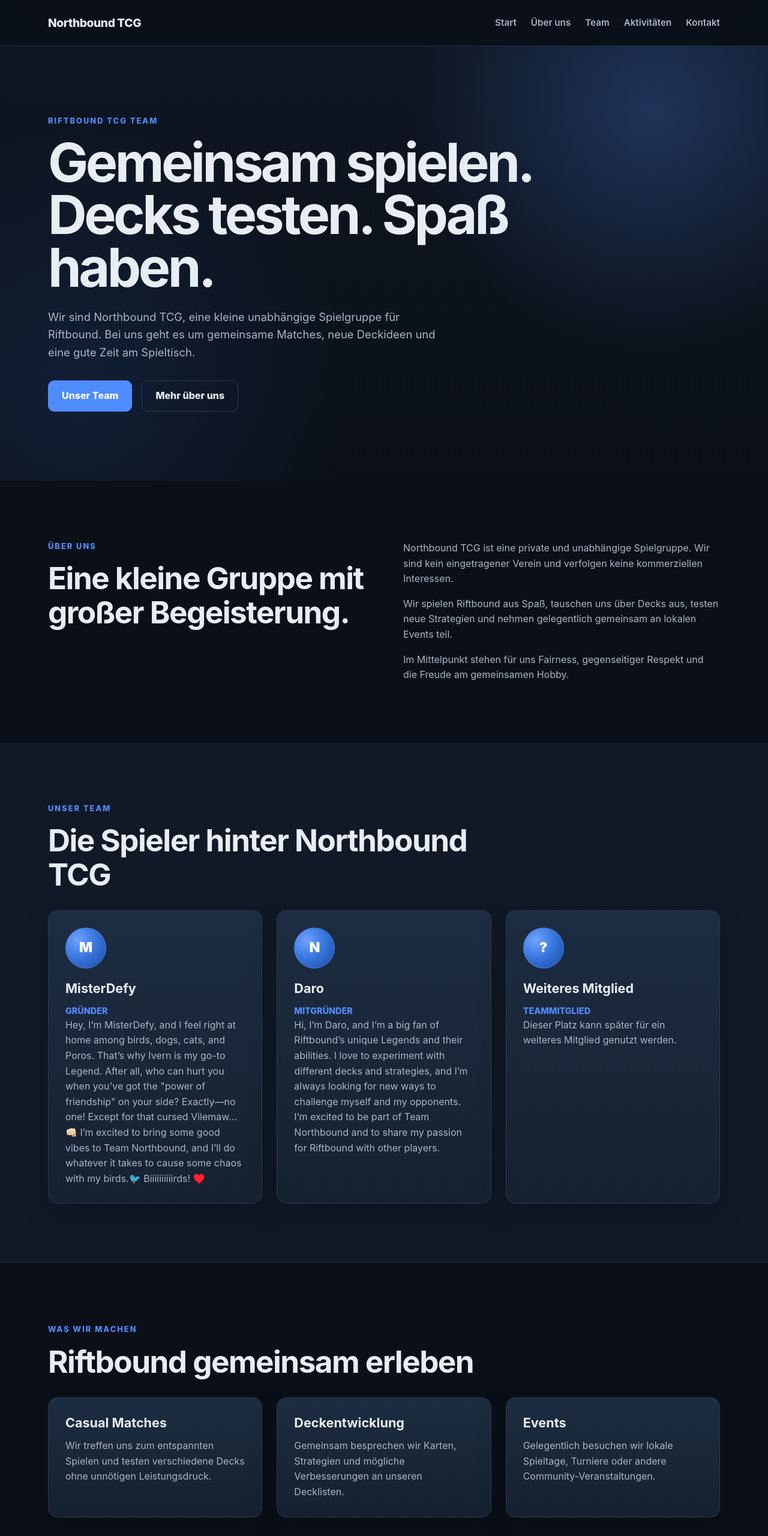
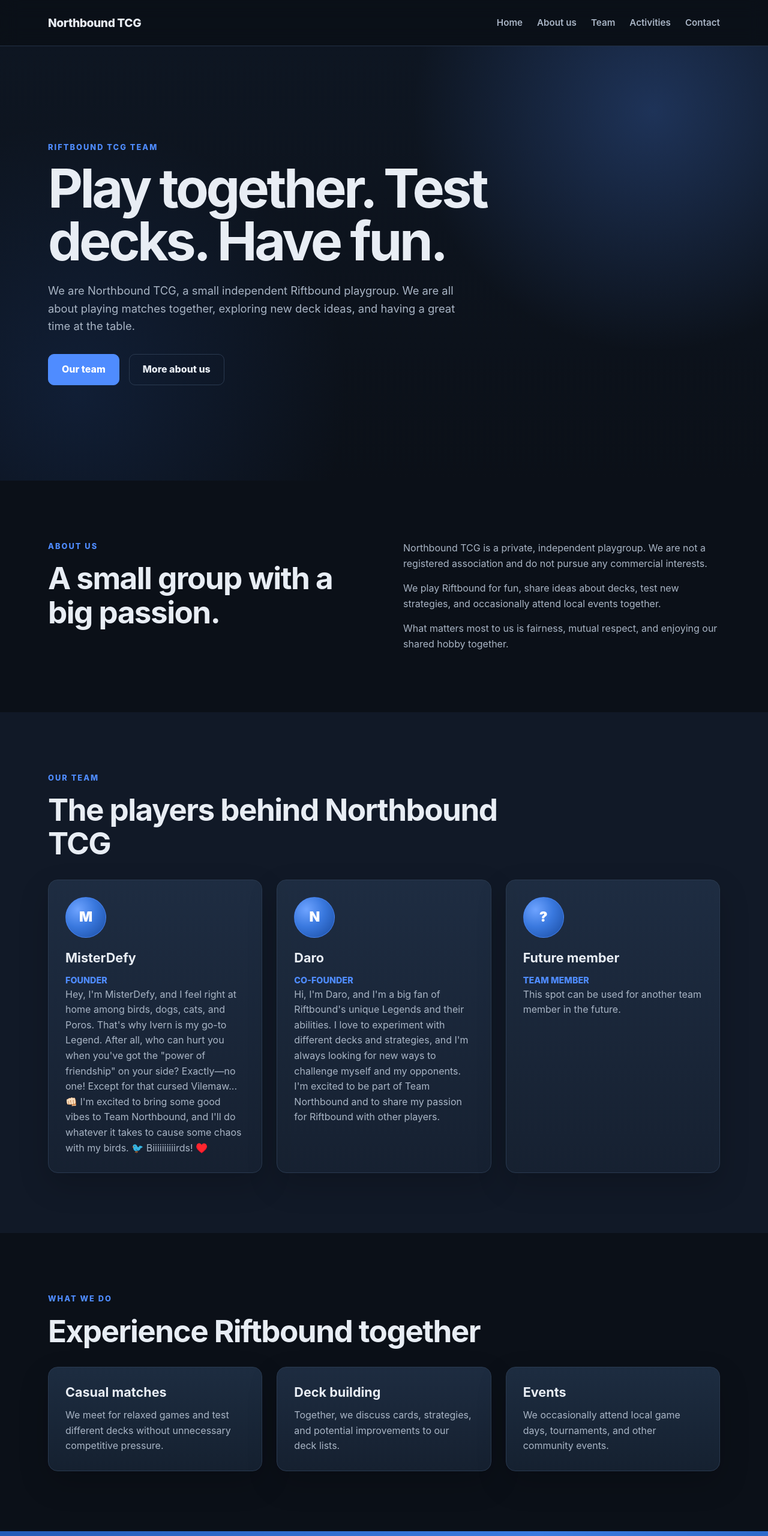
Before and after one commit to TheSandHawk/NBTCG, a website built with Vite: page index.html in a window 1280 px wide. Shown: the top 2560 px of the page at 60% size. Built offline with nearby package versions, Linux system fonts and the light colour scheme.

Commit message:
Translate site content and navigation to English

```diff
--- a/index.html
+++ b/index.html
@@ -1,12 +1,12 @@
 <!doctype html>
-<html lang="de">
+<html lang="en">
   <head>
     <meta charset="UTF-8" />
     <meta name="viewport" content="width=device-width, initial-scale=1.0" />
 
     <meta
       name="description"
-      content="Northbound TCG ist eine unabhängige Riftbound-Spielgruppe. Wir spielen aus Spaß, testen Decks und besuchen gemeinsam Events."
+      content="Northbound TCG is an independent Riftbound playgroup. We play for fun, test decks, and attend events together."
     />
 
     <title>Northbound TCG</title>
@@ -22,23 +22,23 @@
         <button
           class="menu-toggle"
           type="button"
-          aria-label="Navigation öffnen"
+          aria-label="Open navigation"
           aria-expanded="false"
           aria-controls="main-navigation"
         >
-          Menü
+          Menu
         </button>
 
         <nav
           id="main-navigation"
           class="main-navigation"
-          aria-label="Hauptnavigation"
+          aria-label="Main navigation"
         >
-          <a href="#start">Start</a>
-          <a href="#ueber-uns">Über uns</a>
+          <a href="#start">Home</a>
+          <a href="#ueber-uns">About us</a>
           <a href="#team">Team</a>
-          <a href="#aktivitaeten">Aktivitäten</a>
-          <a href="#kontakt">Kontakt</a>
+          <a href="#aktivitaeten">Activities</a>
+          <a href="#kontakt">Contact</a>
         </nav>
       </div>
     </header>
@@ -48,19 +48,19 @@
         <div class="container hero-content">
           <p class="eyebrow">Riftbound TCG Team</p>
 
-          <h1>Gemeinsam spielen. Decks testen. Spaß haben.</h1>
+          <h1>Play together. Test decks. Have fun.</h1>
 
           <p class="hero-text">
-            Wir sind Northbound TCG, eine kleine unabhängige Spielgruppe für
-            Riftbound. Bei uns geht es um gemeinsame Matches, neue Deckideen und
-            eine gute Zeit am Spieltisch.
+            We are Northbound TCG, a small independent Riftbound playgroup.
+            We are all about playing matches together, exploring new deck ideas,
+            and having a great time at the table.
           </p>
 
           <div class="hero-actions">
-            <a class="button" href="#team">Unser Team</a>
+            <a class="button" href="#team">Our team</a>
 
             <a class="button button-secondary" href="#ueber-uns">
-              Mehr über uns
+              More about us
             </a>
           </div>
         </div>
@@ -69,27 +69,25 @@
       <section id="ueber-uns" class="section">
         <div class="container content-grid">
           <div>
-            <p class="eyebrow">Über uns</p>
+            <p class="eyebrow">About us</p>
 
-            <h2>Eine kleine Gruppe mit großer Begeisterung.</h2>
+            <h2>A small group with a big passion.</h2>
           </div>
 
           <div class="content-text">
             <p>
-              Northbound TCG ist eine private und unabhängige Spielgruppe. Wir
-              sind kein eingetragener Verein und verfolgen keine kommerziellen
-              Interessen.
+              Northbound TCG is a private, independent playgroup. We are not a
+              registered association and do not pursue any commercial interests.
             </p>
 
             <p>
-              Wir spielen Riftbound aus Spaß, tauschen uns über Decks aus,
-              testen neue Strategien und nehmen gelegentlich gemeinsam an
-              lokalen Events teil.
+              We play Riftbound for fun, share ideas about decks, test new
+              strategies, and occasionally attend local events together.
             </p>
 
             <p>
-              Im Mittelpunkt stehen für uns Fairness, gegenseitiger Respekt und
-              die Freude am gemeinsamen Hobby.
+              What matters most to us is fairness, mutual respect, and enjoying
+              our shared hobby together.
             </p>
           </div>
         </div>
@@ -97,9 +95,9 @@
 
       <section id="team" class="section section-muted">
         <div class="container">
-          <p class="eyebrow">Unser Team</p>
+          <p class="eyebrow">Our team</p>
 
-          <h2>Die Spieler hinter Northbound TCG</h2>
+          <h2>The players behind Northbound TCG</h2>
 
           <div class="card-grid">
             <article class="card team-card">
@@ -107,13 +105,15 @@
 
               <h3>MisterDefy</h3>
 
-              <p class="player-role">Gründer</p>
+              <p class="player-role">Founder</p>
 
               <p>
-                Hey, I’m MisterDefy, and I feel right at home among birds, dogs, cats, and Poros.
-                That’s why Ivern is my go-to Legend. After all, who can hurt you when you’ve got the "power of friendship" on your side?
-                Exactly—no one! Except for that cursed Vilemaw...👊🏻
-                I’m excited to bring some good vibes to Team Northbound, and I’ll do whatever it takes to cause some chaos with my birds.🐦
+                Hey, I'm MisterDefy, and I feel right at home among birds, dogs,
+                cats, and Poros. That's why Ivern is my go-to Legend. After all,
+                who can hurt you when you've got the "power of friendship" on
+                your side? Exactly—no one! Except for that cursed Vilemaw... 👊🏻
+                I'm excited to bring some good vibes to Team Northbound, and I'll
+                do whatever it takes to cause some chaos with my birds. 🐦
                 Biiiiiiiiiirds! ♥️
               </p>
             </article>
@@ -123,25 +123,27 @@
 
               <h3>Daro</h3>
 
-              <p class="player-role">Mitgründer</p>
+              <p class="player-role">Co-founder</p>
 
               <p>
-                Hi, I’m Daro, and I’m a big fan of Riftbound’s unique Legends and their abilities.
-                I love to experiment with different decks and strategies, and I’m always looking for new ways to challenge myself and my opponents.
-                I’m excited to be part of Team Northbound and to share my passion for Riftbound with other players.
+                Hi, I'm Daro, and I'm a big fan of Riftbound's unique Legends
+                and their abilities. I love to experiment with different decks
+                and strategies, and I'm always looking for new ways to challenge
+                myself and my opponents. I'm excited to be part of Team
+                Northbound and to share my passion for Riftbound with other
+                players.
               </p>
             </article>
 
             <article class="card team-card">
               <div class="player-avatar" aria-hidden="true">?</div>
 
-              <h3>Weiteres Mitglied</h3>
+              <h3>Future member</h3>
 
-              <p class="player-role">Teammitglied</p>
+              <p class="player-role">Team member</p>
 
               <p>
-                Dieser Platz kann später für ein weiteres Mitglied genutzt
-                werden.
+                This spot can be used for another team member in the future.
               </p>
             </article>
           </div>
@@ -150,26 +152,26 @@
 
       <section id="aktivitaeten" class="section">
         <div class="container">
-          <p class="eyebrow">Was wir machen</p>
+          <p class="eyebrow">What we do</p>
 
-          <h2>Riftbound gemeinsam erleben</h2>
+          <h2>Experience Riftbound together</h2>
 
           <div class="card-grid">
             <article class="card">
-              <h3>Casual Matches</h3>
+              <h3>Casual matches</h3>
 
               <p>
-                Wir treffen uns zum entspannten Spielen und testen verschiedene
-                Decks ohne unnötigen Leistungsdruck.
+                We meet for relaxed games and test different decks without
+                unnecessary competitive pressure.
               </p>
             </article>
 
             <article class="card">
-              <h3>Deckentwicklung</h3>
+              <h3>Deck building</h3>
 
               <p>
-                Gemeinsam besprechen wir Karten, Strategien und mögliche
-                Verbesserungen an unseren Decklisten.
+                Together, we discuss cards, strategies, and potential
+                improvements to our deck lists.
               </p>
             </article>
 
@@ -177,8 +179,8 @@
               <h3>Events</h3>
 
               <p>
-                Gelegentlich besuchen wir lokale Spieltage, Turniere oder andere
-                Community-Veranstaltungen.
+                We occasionally attend local game days, tournaments, and other
+                community events.
               </p>
             </article>
           </div>
@@ -188,18 +190,18 @@
       <section id="kontakt" class="section section-accent">
         <div class="container contact-box">
           <div>
-            <p class="eyebrow eyebrow-light">Kontakt</p>
+            <p class="eyebrow eyebrow-light">Contact</p>
 
-            <h2>Du möchtest mit uns spielen?</h2>
+            <h2>Would you like to play with us?</h2>
 
             <p>
-              Melde dich gerne, wenn du aus der Region kommst, Riftbound spielst
-              oder einfach Kontakt zu unserer Spielgruppe aufnehmen möchtest.
+              Get in touch if you are from the area, play Riftbound, or simply
+              want to connect with our playgroup.
             </p>
           </div>
 
           <a class="button button-light" href="mailto:kontakt@example.de">
-            E-Mail schreiben
+            Send us an email
           </a>
         </div>
       </section>
@@ -210,9 +212,8 @@
         <p>&copy; <span id="currentYear"></span> Northbound TCG</p>
 
         <p class="disclaimer">
-          Northbound TCG ist eine unabhängige private Spielgruppe und steht in
-          keiner offiziellen Verbindung zu Riftbound oder dessen
-          Rechteinhabern.
+          Northbound TCG is an independent private playgroup and is not
+          officially affiliated with Riftbound or its rights holders.
         </p>
       </div>
     </footer>
--- a/script.js
+++ b/script.js
@@ -12,7 +12,7 @@
     const isOpen = mainNavigation.classList.toggle("is-open");
 
     menuToggle.setAttribute("aria-expanded", isOpen.toString());
-    menuToggle.textContent = isOpen ? "Schließen" : "Menü";
+    menuToggle.textContent = isOpen ? "Close" : "Menu";
 
     document.body.classList.toggle("menu-open", isOpen);
   });
@@ -26,7 +26,7 @@
 
     mainNavigation.classList.remove("is-open");
     menuToggle.setAttribute("aria-expanded", "false");
-    menuToggle.textContent = "Menü";
+    menuToggle.textContent = "Menu";
 
     document.body.classList.remove("menu-open");
   });
```
